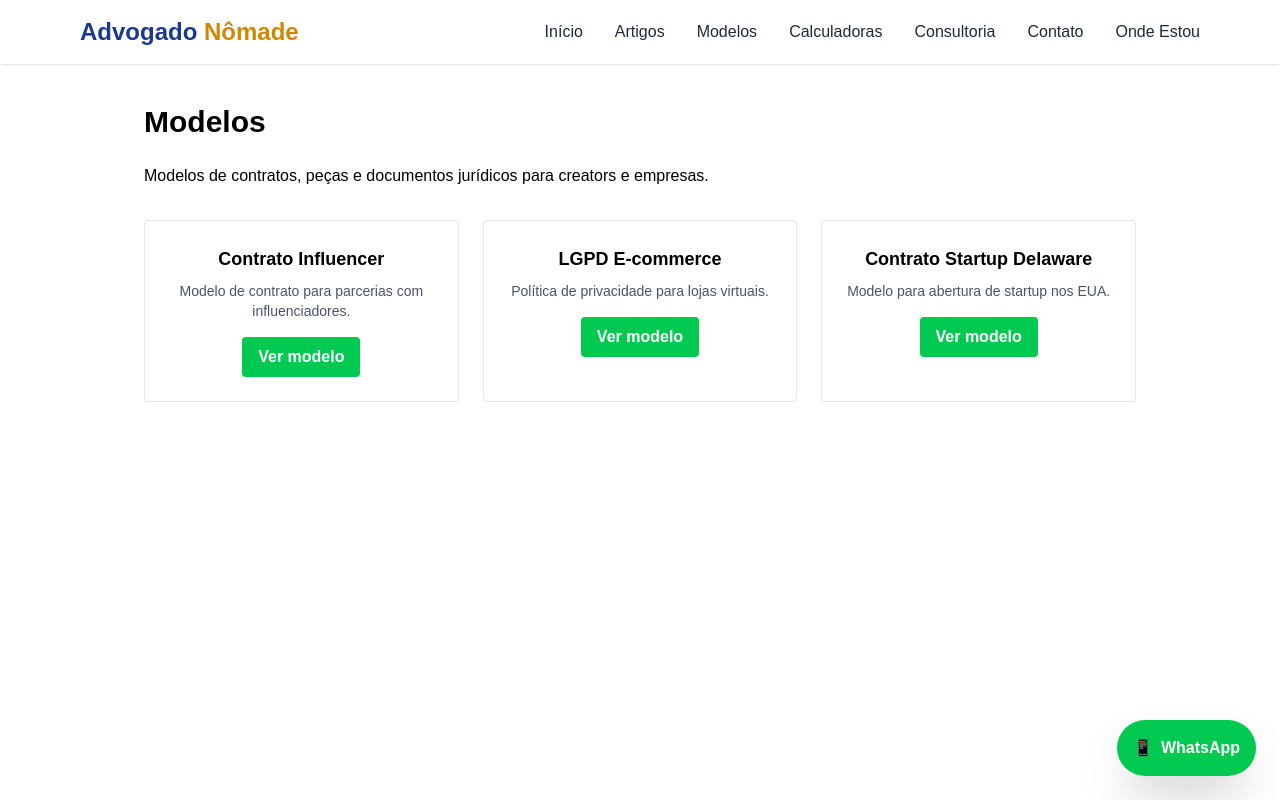
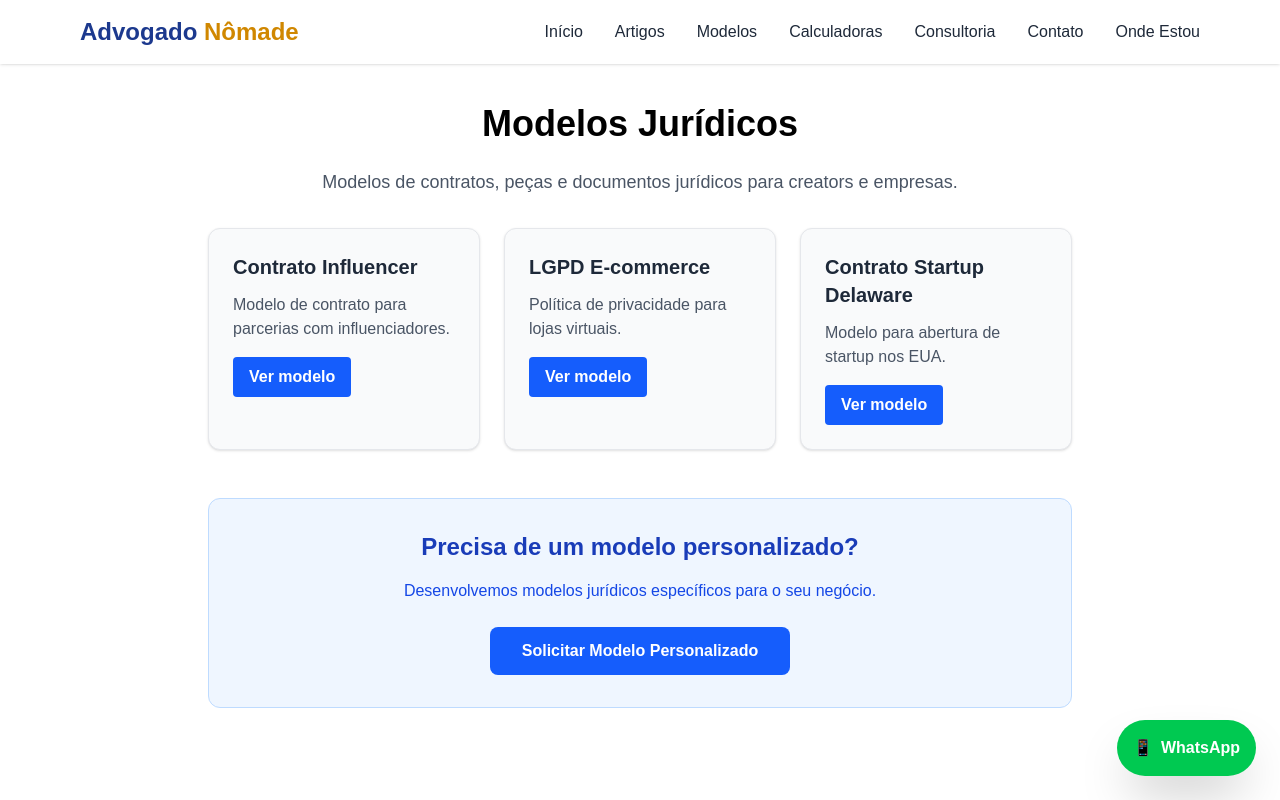
Before and after one commit to mestrereginaldo-site/advogadonomade1, a Next.js app: page /modelos in a window 1280 px wide. Shown: the top 800 px of the page. Built offline with nearby package versions, Linux system fonts and the light colour scheme.

Commit message:
Update page.tsx

```diff
--- a/app/modelos/page.tsx
+++ b/app/modelos/page.tsx
@@ -1,35 +1,56 @@
-// app/modelos/page.tsx
 export default function Modelos() {
+  const modelos = [
+    {
+      titulo: "Contrato Influencer",
+      descricao: "Modelo de contrato para parcerias com influenciadores.",
+      link: "/modelos/contrato-influencer"
+    },
+    {
+      titulo: "LGPD E-commerce",
+      descricao: "Política de privacidade para lojas virtuais.",
+      link: "/modelos/lgpd-ecommerce"
+    },
+    {
+      titulo: "Contrato Startup Delaware",
+      descricao: "Modelo para abertura de startup nos EUA.",
+      link: "/modelos/contrato-startup-delaware"
+    }
+  ];
+
   return (
     <main className="min-h-screen bg-white text-black">
-      <div className="max-w-5xl mx-auto px-4 py-10">
-        <h1 className="text-3xl font-bold mb-6">Modelos</h1>
-        <p className="mb-8">Modelos de contratos, peças e documentos jurídicos para creators e empresas.</p>
+      <div className="max-w-4xl mx-auto px-4 py-10">
+        <h1 className="text-3xl md:text-4xl font-bold mb-6 text-center">Modelos Jurídicos</h1>
+        <p className="text-lg text-gray-600 mb-8 text-center">
+          Modelos de contratos, peças e documentos jurídicos para creators e empresas.
+        </p>
 
-        <div className="grid grid-cols-1 md:grid-cols-3 gap-6">
-          <div className="border border-gray-200 rounded p-6 text-center">
-            <h3 className="text-lg font-semibold mb-2">Contrato Influencer</h3>
-            <p className="text-sm text-gray-600">Modelo de contrato para parcerias com influenciadores.</p>
-            <a href="/modelos/contrato-influencer" className="inline-block mt-4 bg-green-500 hover:bg-green-600 text-white font-semibold py-2 px-4 rounded">
-              Ver modelo
-            </a>
-          </div>
+        <div className="grid grid-cols-1 md:grid-cols-2 lg:grid-cols-3 gap-6">
+          {modelos.map((modelo, index) => (
+            <div key={index} className="border border-gray-200 rounded-xl p-6 bg-gray-50 shadow-sm hover:shadow-md transition-shadow duration-300">
+              <h3 className="text-xl font-bold text-gray-800 mb-3">{modelo.titulo}</h3>
+              <p className="text-gray-600 mb-4">{modelo.descricao}</p>
+              <a
+                href={modelo.link}
+                className="inline-block bg-blue-600 hover:bg-blue-700 text-white font-semibold py-2 px-4 rounded transition duration-300"
+              >
+                Ver modelo
+              </a>
+            </div>
+          ))}
+        </div>
 
-          <div className="border border-gray-200 rounded p-6 text-center">
-            <h3 className="text-lg font-semibold mb-2">LGPD E-commerce</h3>
-            <p className="text-sm text-gray-600">Política de privacidade para lojas virtuais.</p>
-            <a href="/modelos/lgpd-ecommerce" className="inline-block mt-4 bg-green-500 hover:bg-green-600 text-white font-semibold py-2 px-4 rounded">
-              Ver modelo
-            </a>
-          </div>
-
-          <div className="border border-gray-200 rounded p-6 text-center">
-            <h3 className="text-lg font-semibold mb-2">Contrato Startup Delaware</h3>
-            <p className="text-sm text-gray-600">Modelo para abertura de startup nos EUA.</p>
-            <a href="/modelos/contrato-startup-delaware" className="inline-block mt-4 bg-green-500 hover:bg-green-600 text-white font-semibold py-2 px-4 rounded">
-              Ver modelo
-            </a>
-          </div>
+        <div className="mt-12 bg-blue-50 rounded-xl p-8 border border-blue-200 text-center">
+          <h2 className="text-2xl font-bold text-blue-800 mb-4">Precisa de um modelo personalizado?</h2>
+          <p className="text-blue-700 mb-6">
+            Desenvolvemos modelos jurídicos específicos para o seu negócio.
+          </p>
+          <a
+            href="/consultoria"
+            className="inline-block bg-blue-600 hover:bg-blue-700 text-white font-bold py-3 px-8 rounded-lg transition duration-300"
+          >
+            Solicitar Modelo Personalizado
+          </a>
         </div>
       </div>
     </main>
```
